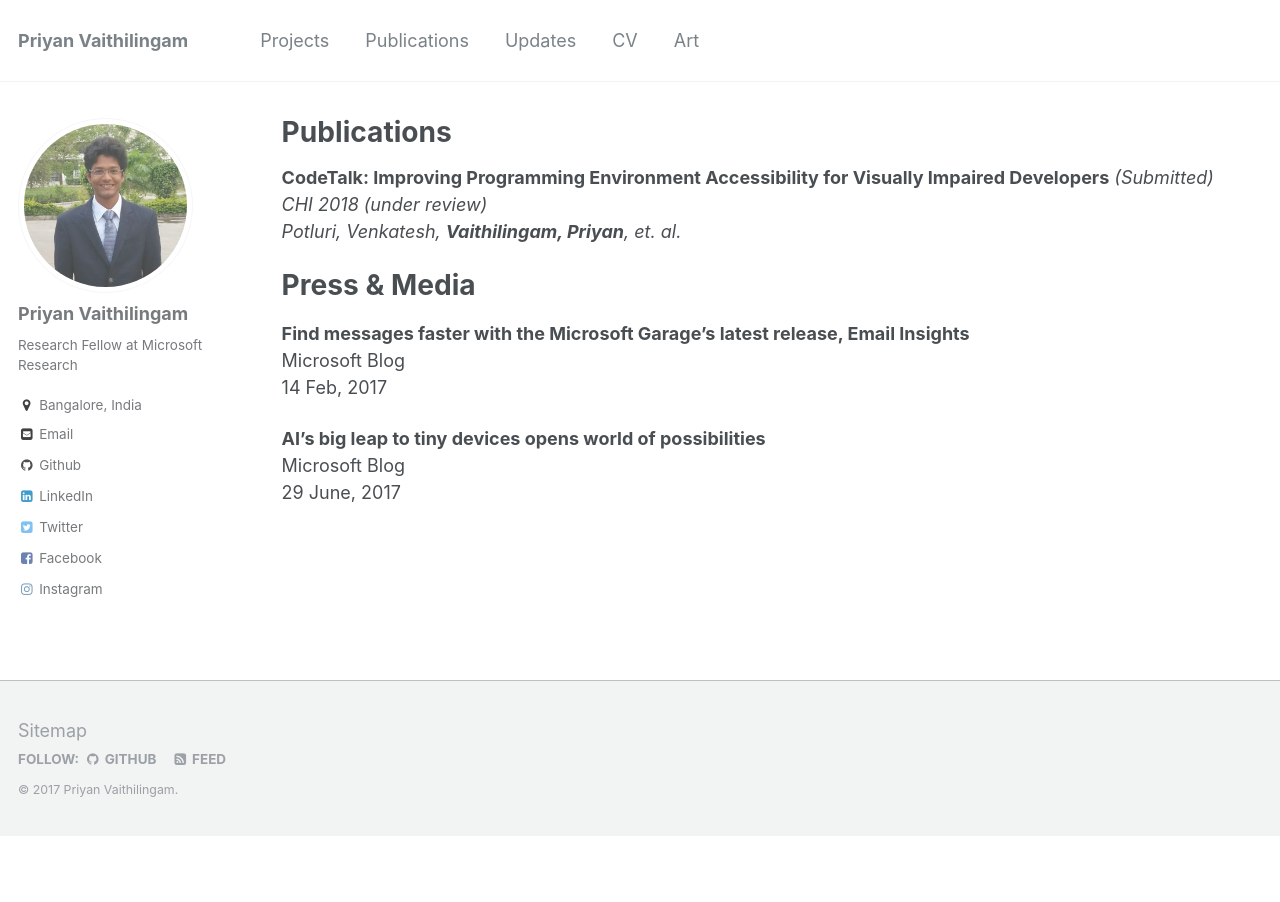
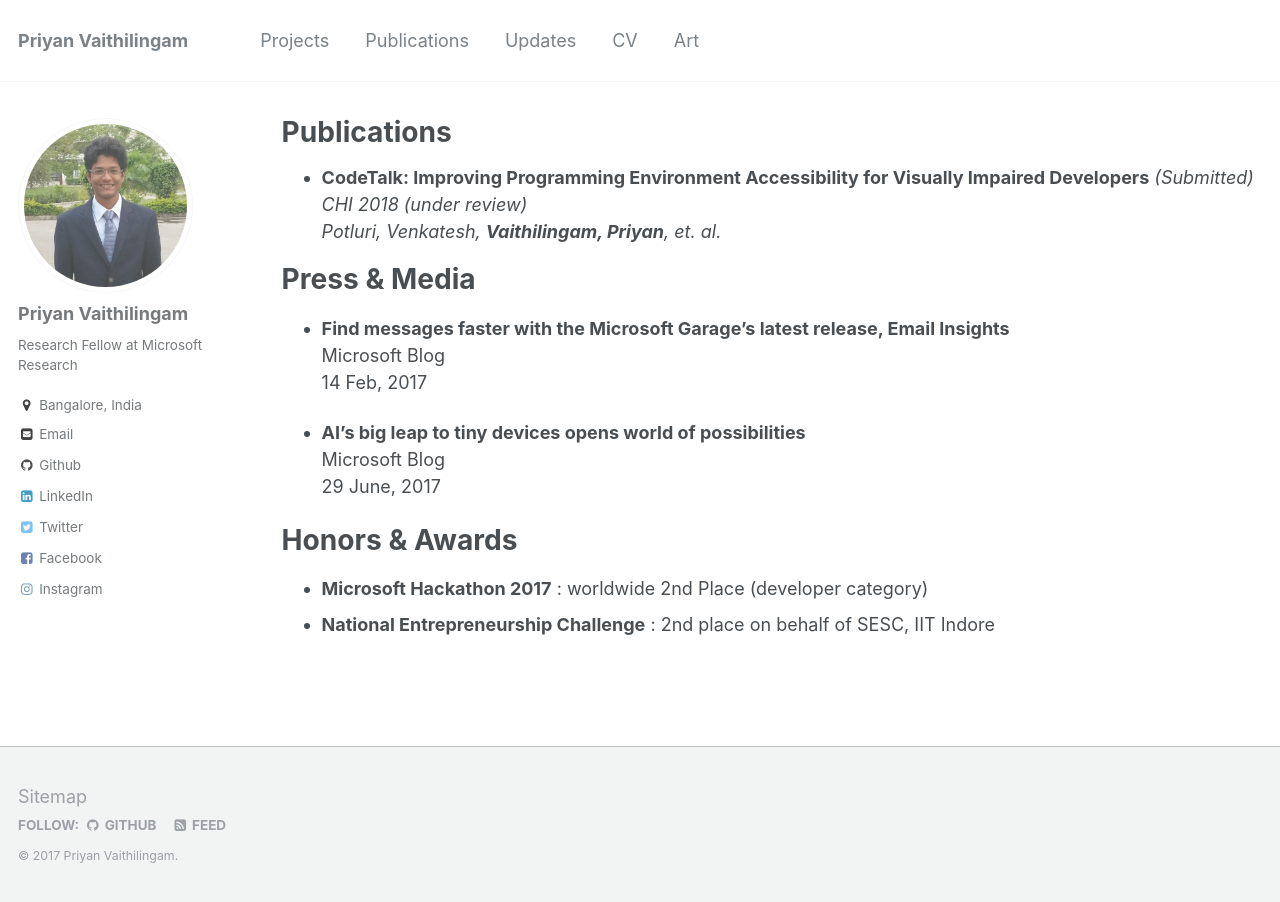
Before and after one commit to priyanmuthu/priyanmuthu.github.io, a Jekyll site: the page built from _pages/publications.md, in a window 1280 px wide. Built offline with Jekyll 4.4.1, drawn with Linux system fonts in a browser that asks for light colours.

Commit message:
added honors and awards

```diff
--- a/_pages/publications.md
+++ b/_pages/publications.md
@@ -13,18 +13,24 @@ redirect_from:
 ---
 
 
-**CodeTalk: Improving Programming Environment Accessibility for Visually Impaired Developers** *(Submitted)*
-*CHI 2018 (under review)*
-*Potluri, Venkatesh, **Vaithilingam, Priyan**, et. al.*
+* **CodeTalk: Improving Programming Environment Accessibility for Visually Impaired Developers** *(Submitted)*
+ *CHI 2018 (under review)*
+ *Potluri, Venkatesh, **Vaithilingam, Priyan**, et. al.*
 
 
 Press & Media
 ====
 
-**[Find messages faster with the Microsoft Garage’s latest release, Email Insights](https://goo.gl/kt17Zm)**
-Microsoft Blog
-14 Feb, 2017
+* **[Find messages faster with the Microsoft Garage’s latest release, Email Insights](https://goo.gl/kt17Zm)**
+ Microsoft Blog
+ 14 Feb, 2017
 
-**[AI’s big leap to tiny devices opens world of possibilities](https://goo.gl/CBzs5Q)**
-Microsoft Blog
-29 June, 2017
+* **[AI’s big leap to tiny devices opens world of possibilities](https://goo.gl/CBzs5Q)**
+ Microsoft Blog
+ 29 June, 2017
+
+Honors & Awards
+====
+
+* **Microsoft Hackathon 2017** : worldwide 2nd Place (developer category)
+* **National Entrepreneurship Challenge** : 2nd place on behalf of SESC, IIT Indore
```
